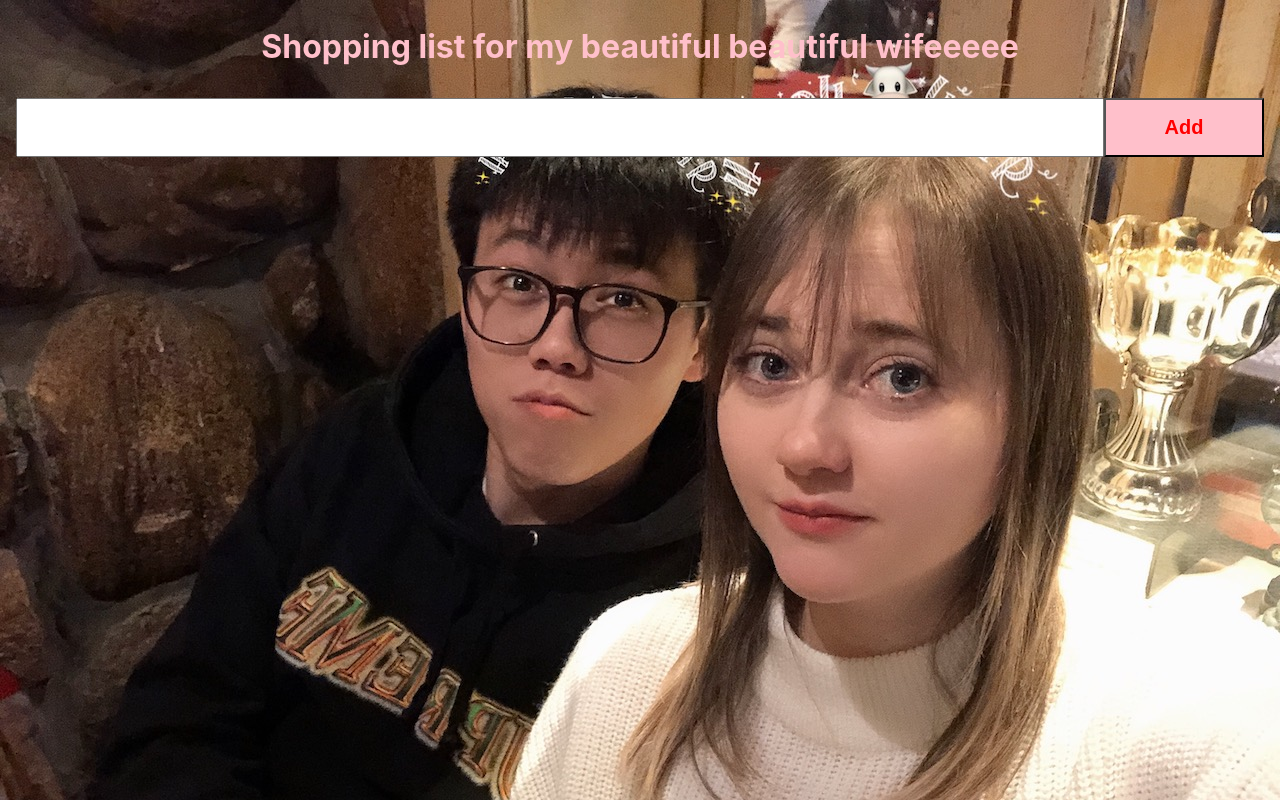
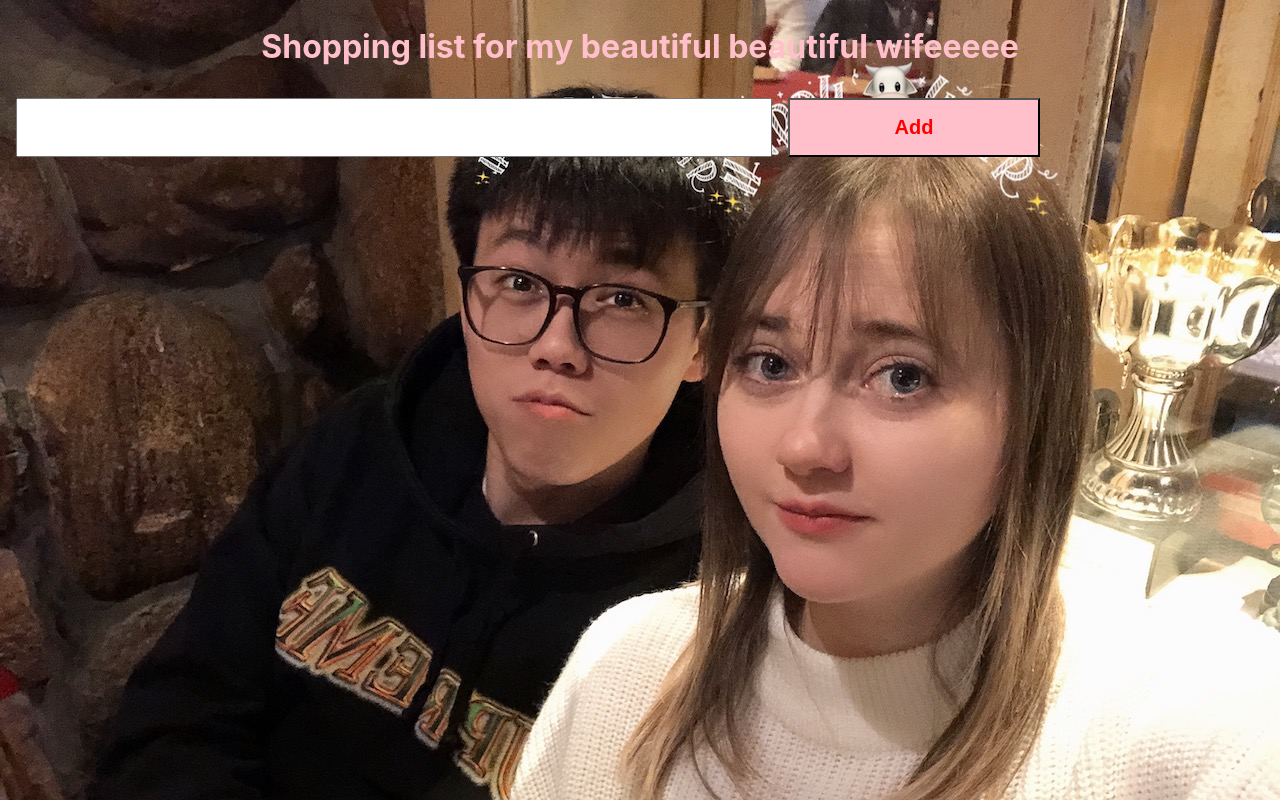
Before and after one commit to TianYeCal/reminders, a React (Create React App) app: page / in a window 1280 px wide. Built offline with nearby package versions, Linux system fonts and the light colour scheme.

Commit message:
width adjust

```diff
--- a/src/Form.js
+++ b/src/Form.js
@@ -23,10 +23,13 @@ const Form = () => {
 };
 const Wrapper = styled.form`
   text-align: center;
+
   margin: 2rem 1rem;
+  max-width: 80vw;
+  display: grid;
+  grid-template-columns: 3fr 1fr;
+  column-gap: 1rem;
 
-  display: grid;
-  grid-template-columns: 1fr auto;
   input {
     padding: 1rem;
     font-size: 20px;
@@ -35,19 +38,11 @@ const Wrapper = styled.form`
     font-weight: 700;
   }
   button {
-    width: 10rem;
     background-color: pink;
     color: red;
     font-size: 20px;
     font-weight: 700;
-  }
-  @media (max-width: 768px) {
-    input {
-      width: 12rem;
-    }
-    button {
-      width: 7rem;
-    }
+    padding: 1rem;
   }
 `;
 export default Form;
```
